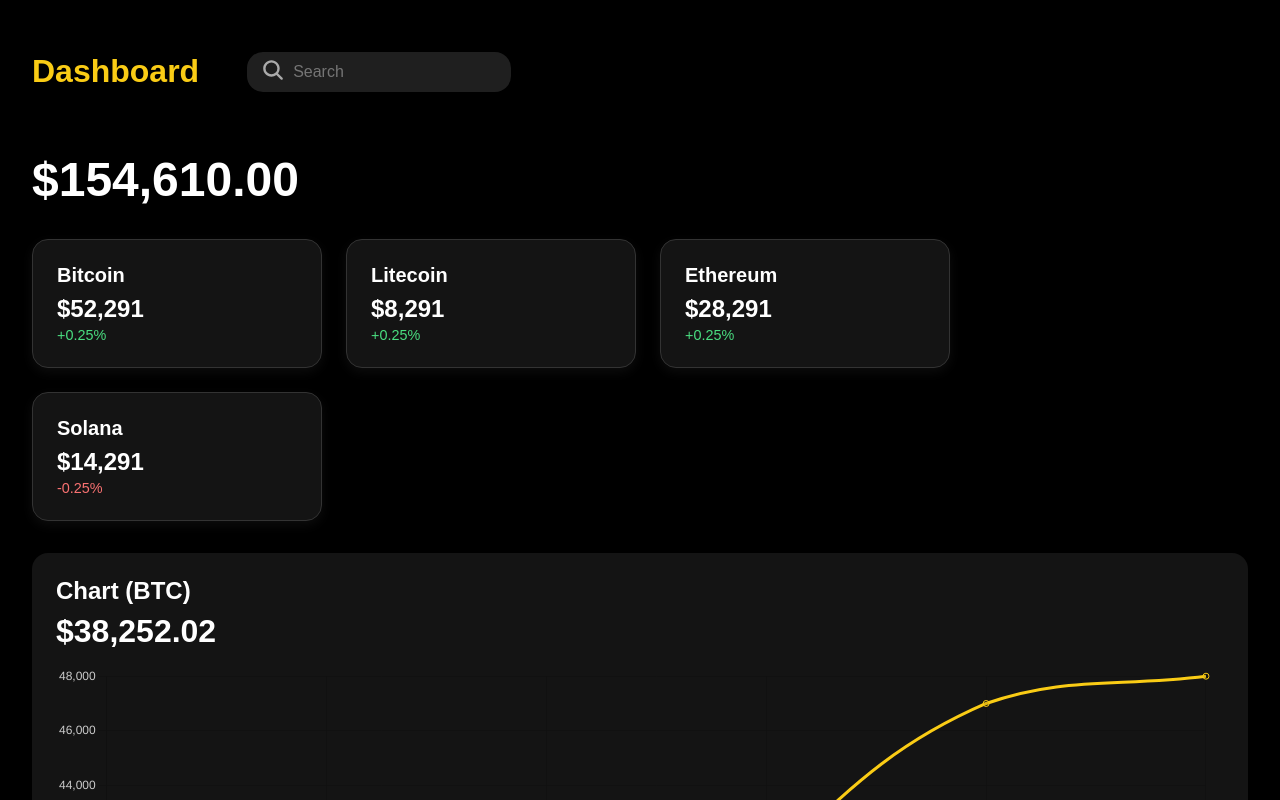
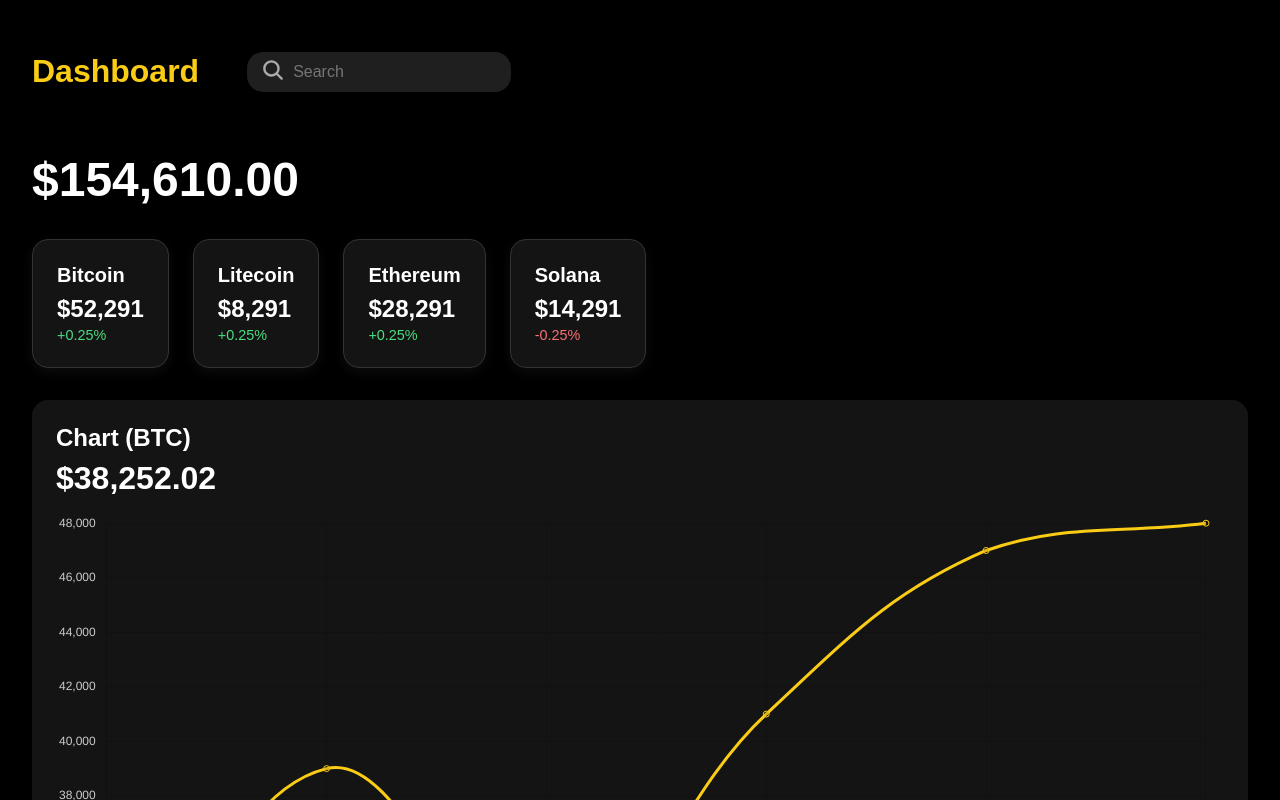
Before and after one commit to MatheusVGonzalez/CryptoDashboard, a React (Create React App) app in the folder cryptoapp/: page /dashboard in a window 1280 px wide. Shown: the top 800 px of the page. Built offline with nearby package versions, Linux system fonts and the light colour scheme.

Commit message:
Change the pixels in the dashboard css

```diff
--- a/cryptoapp/src/pages/Home.jsx
+++ b/cryptoapp/src/pages/Home.jsx
@@ -46,7 +46,7 @@
   useEffect(() => {
     let count = 0;
     const interval = setInterval(() => {
-      if (count < 100) {
+      if (count < 50) {
         setCoinCount(count++);
       } else {
         clearInterval(interval);
--- a/cryptoapp/src/pages/login.jsx
+++ b/cryptoapp/src/pages/login.jsx
@@ -19,8 +19,10 @@
         });
         console.log("sucess");
 
+
     }catch(err){
         console.log(err);
+        alert("Wrong Password or Email");
     }
     };
 
--- a/cryptoapp/src/style/Dashboard.css
+++ b/cryptoapp/src/style/Dashboard.css
@@ -64,7 +64,6 @@
   background-color: #141414;
   border-radius: 1rem;
   padding: 1.5rem;
-  width: 240px;
   cursor: pointer;
   transition: transform 0.2s;
 }
```
